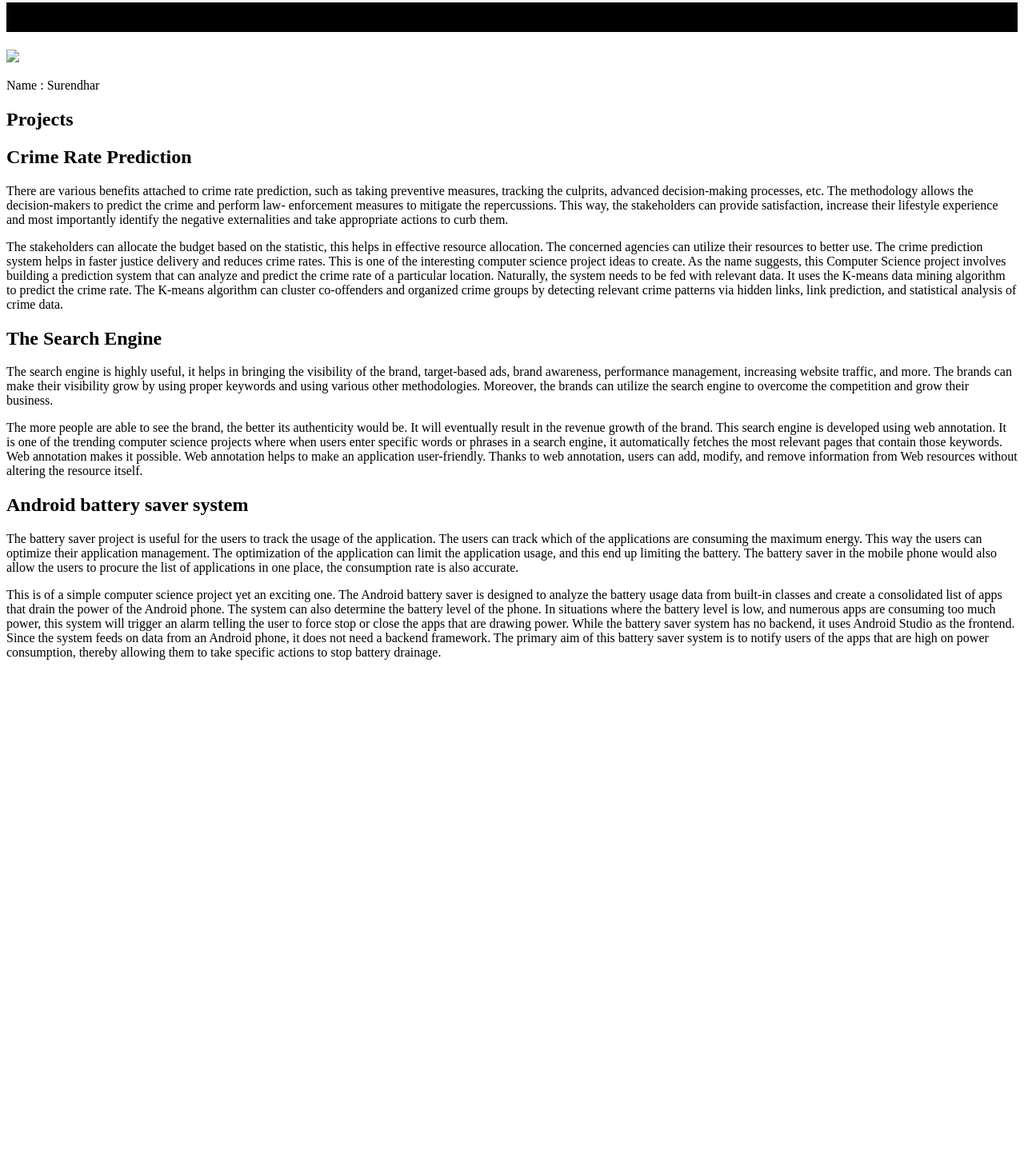
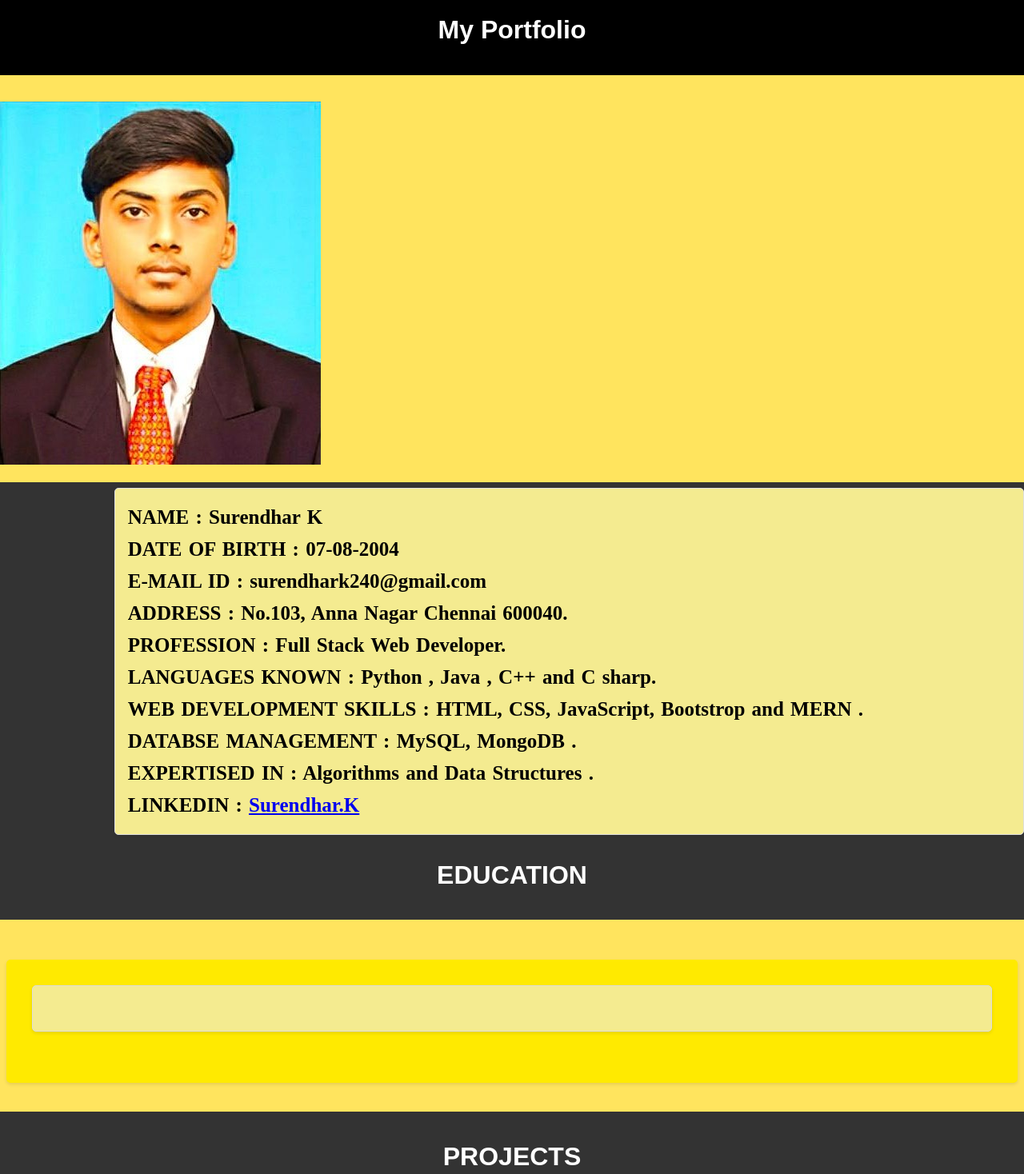
Before and after one commit to MERN-FULL-STACK-DEVELOPMENT/Portfolio-MERN, a plain HTML site: page index.html in a window 1280 px wide. Shown: the part 18-1486 px from the top of the page at 80% size. Before the commit the page ends 859 px from the top, so only its background shows below. Drawn offline with Linux system fonts and the light colour scheme.

Commit message:
Developed

```diff
--- a/assets/css/style.css
+++ b/assets/css/style.css
@@ -21,6 +21,7 @@ header {
     box-shadow: 0 2px 4px rgba(0, 0, 0, 0.1);
     border-radius: 5px;
     margin-top: 2rem;
+
   }
 
 .portfolio-item {
@@ -42,11 +43,26 @@ header {
 
 .content{
   float: right;
-  padding-right: 115vh;
+  margin-bottom: 2rem;
+  padding: 1rem;
+  padding-right: 25vh;
   font-size: 25px;
-  margin-bottom: 2rem;
   border: 1px solid #ddd;
   border-radius: 5px;
   background-color: #f4eb90;
   box-shadow: 0 2px 4px rgba(0, 0, 0, 0.1);
+
 }
+
+img{
+    flex: 1;
+    padding-top: 15px;
+}
+
+p{
+    font-family: 'Times New Roman', Times, serif;
+    font-size: 24px;
+    font-weight: bold;
+    word-spacing: 2px;
+    line-height: 40px;
+}
--- a/index.html
+++ b/index.html
@@ -4,16 +4,27 @@
 <meta charset="UTF-8">
 <meta name="viewport" content="width=device-width, initial-scale=1.0">
 <title>My Portfolio</title>
-<link rel="stylesheet" href="assets/css/main.css">
+<link rel="stylesheet" href="assets/css/style.css">
 </head>
 <body>
   <header style="background-color: black;">
     <h1>My Portfolio</h1>
   </header>
-  <img src="assets/images/MyPic.jpg">
-  <p class="content">Name : Surendhar</p>
+  <br>
+  <img src="assets/images/119559366.jpg">
+  <p class="content">NAME : Surendhar K <br> DATE OF BIRTH : 07-08-2004 <br> E-MAIL ID : surendhark240@gmail.com <br> ADDRESS : No.103, Anna Nagar Chennai 600040. <br> PROFESSION : Full Stack Web Developer. <br> LANGUAGES KNOWN : Python , Java , C++ and C sharp.<br>WEB DEVELOPMENT SKILLS : HTML, CSS, JavaScript, Bootstrop and MERN . <br> DATABSE MANAGEMENT : MySQL, MongoDB .<br> EXPERTISED IN : Algorithms and Data Structures . <br>LINKEDIN : <a href="https://www.linkedin.com/in/surendhar-k-9477b9256">Surendhar.K</a></p>
+  <br><br>
+  <header><h1>EDUCATION</h1>
+  </header>
+  <br>
+  <div class="container">
+    <div class="portfolio-item">
+  <p></p>
+  </div>
+  </div>
+  <br><br>
   <header>
-    <h2>Projects</h2>
+    <h1>PROJECTS</h1>
   </header>
   <div class="container">
     <div class="portfolio-item">
@@ -46,5 +57,8 @@
         While the battery saver system has no backend, it uses Android Studio as the frontend. Since the system feeds on data from an Android phone, it does not need a backend framework. The primary aim of this battery saver system is to notify users of the apps that are high on power consumption, thereby allowing them to take specific actions to stop battery drainage. </p>
     </div>
   </div>
+<footer style="background-color: black;">
+            <p style="text-align: center; color: aliceblue;">Copyright @surendhar 2023.</p>
+</footer>
 </body>
 </html>
```
Also changed, not shown: assets/images/119559366.jpg (added).
